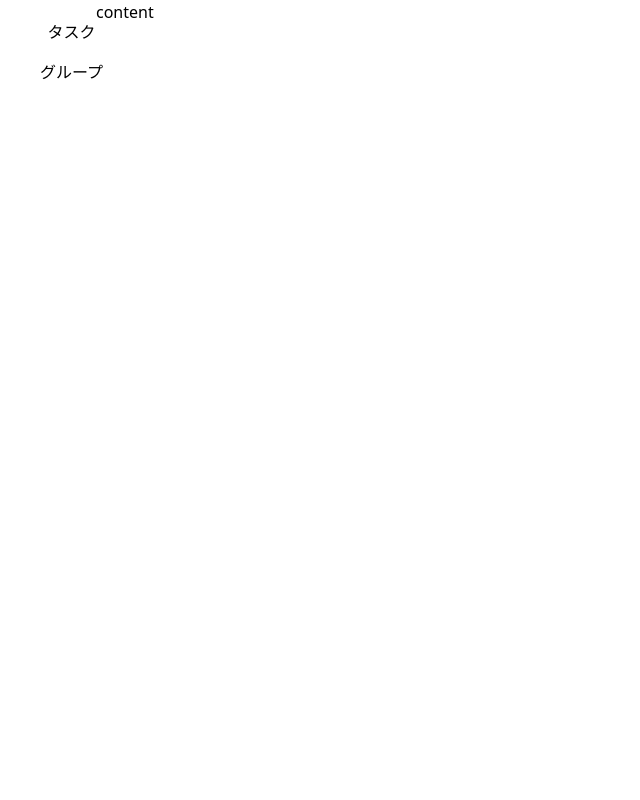
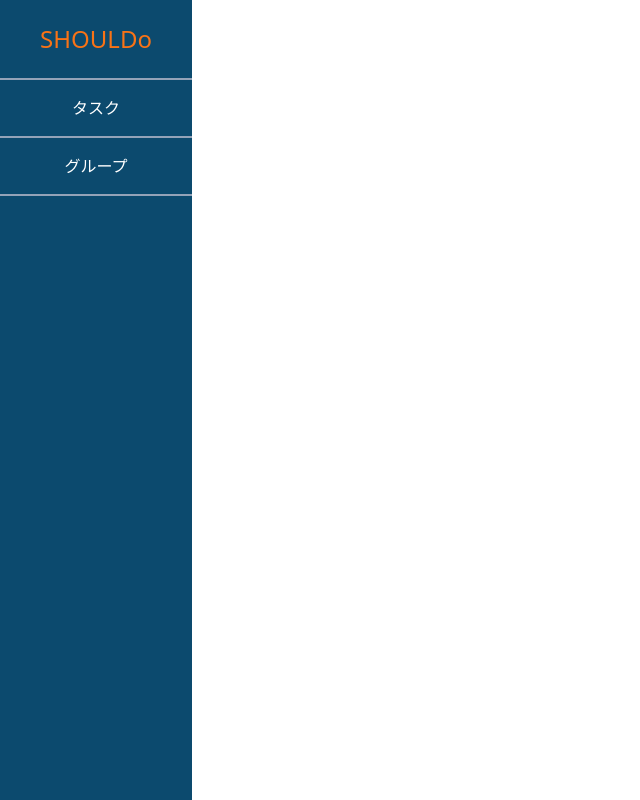
Before and after one commit to mittsutaka/Shouldo, a Next.js app in the folder app/: page / in a window 1280 px wide. Shown: the whole page, without its empty margins (0-640 px from the left). Built offline with nearby package versions, Linux system fonts and the light colour scheme.

Commit message:
色付けたり整えた

```diff
--- a/app/components/commons/layout/Layout.tsx
+++ b/app/components/commons/layout/Layout.tsx
@@ -5,7 +5,7 @@ interface LayoutProps {
   }
 export const Layout=(props:LayoutProps)=>{
     return (
-        <div className="container mx-auto">
+        <div className="">
             <SideMenu className='pt-8'/>
             <main className="pl-24">{props.children}</main>
         </div>
--- a/app/components/commons/sideMenu/SideMenu.tsx
+++ b/app/components/commons/sideMenu/SideMenu.tsx
@@ -1,7 +1,8 @@
+import Link from "next/link";
 import styles from "./SideMenu.module.scss";
 
 interface SideMenuProps {
-  className:string;
+  className: string;
 }
 
 interface Menu {
@@ -21,13 +22,18 @@ const menus: Menu[] = [
   },
 ];
 
-export const SideMenu = (props:SideMenuProps) => {
+export const SideMenu = (props: SideMenuProps) => {
   return (
-    <div className={`lg:block fixed z-20 px-2 py-3 ${props.className}}`}>
+    <div className={`bg-sky-900 w-48 h-screen  lg:block fixed z-20 ${props.className}}`}>
+      <div className="h-20 text-2xl text-orange-500 flex justify-center items-center border-slate-400 border-b-2">
+        SHOULDo
+      </div>
       {menus.map((menu) => {
         return (
-          <div className="px-8 py-2 flex justify-center cursor-pointer">
-            <label className="cursor-pointer">{menu.label}</label>
+          <div className="text-white border-slate-400 hover:bg-sky-800 border-b-2 px-8 py-4 flex justify-center cursor-pointer">
+            <Link href={'#'}>
+              <a className="cursor-pointer">{menu.label}</a>
+            </Link>
           </div>
         );
       })}
```
